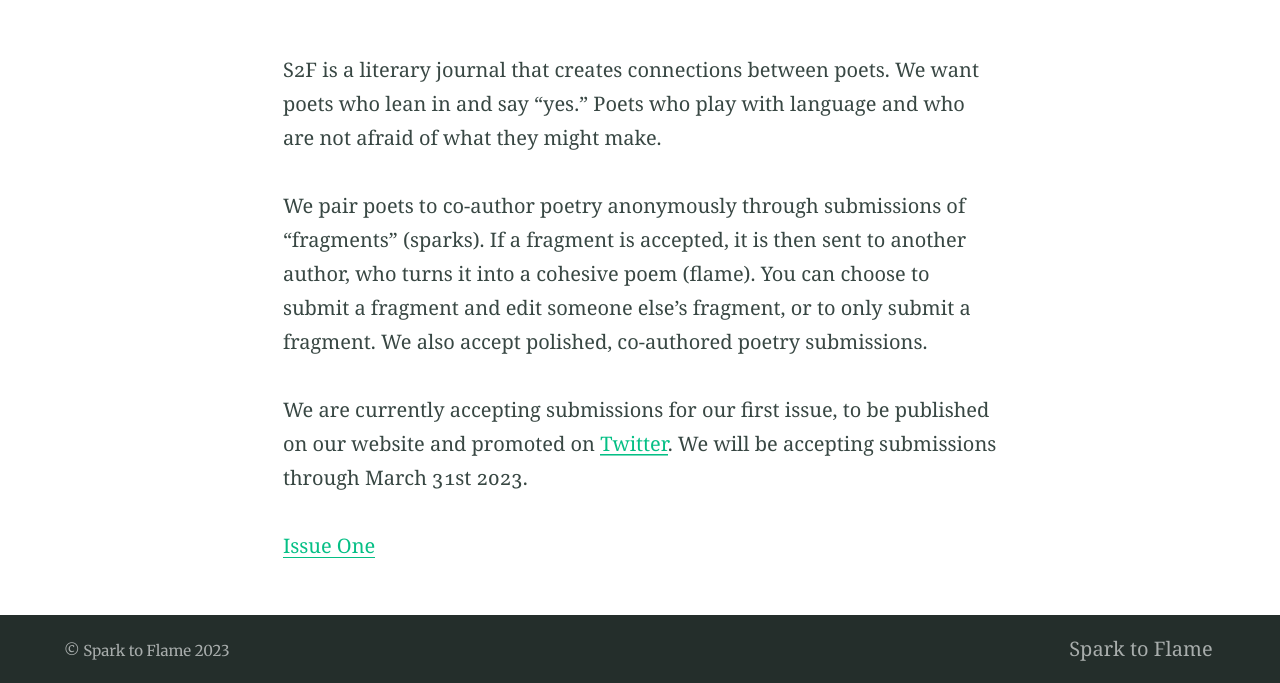
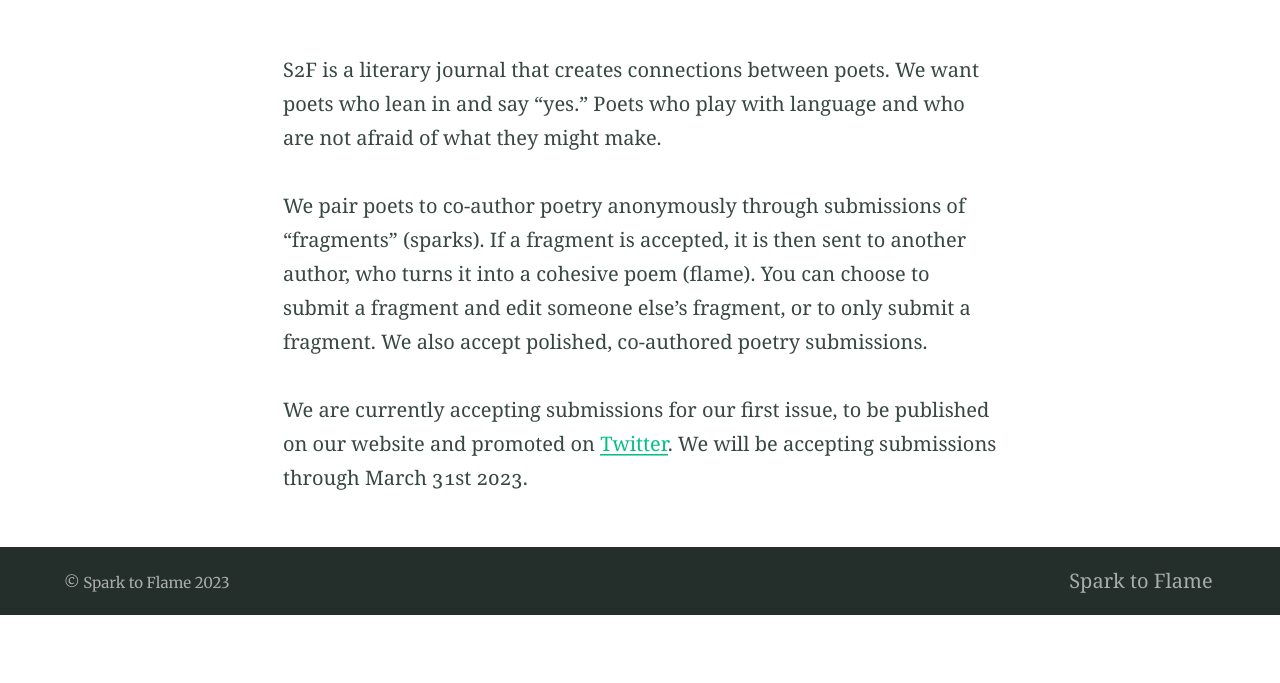
Before and after one commit to atmars77/atmars77.github.io, a Jekyll site: the page built from index.md, in a window 1280 px wide. Shown: the part 408-1091 px from the top of the page. Built offline with Jekyll 4.4.1, drawn with Linux system fonts in a browser that asks for light colours; after the commit the page ends 1023 px from its top, so only the background shows below that.

Commit message:
comment out issue one link in index

```diff
--- a/index.md
+++ b/index.md
@@ -15,7 +15,8 @@ We are currently accepting submissions for our first issue, to be published on o
 <!---{% include button.html text="Submit" icon="github" link="https://github.com/daviddarnes/alembic" color="#0366d6" %} {% include button.html text="Buy me a coffee ☕️" link="https://buymeacoffee.com/daviddarnes#support" color="#f68140" %} {% include button.html text="Tweet it" icon="twitter" link="https://twitter.com/intent/tweet/?url=https://alembic.darn.es&text=Alembic%20-%20A%20Jekyll%20boilerplate%20theme&via=DavidDarnes" color="#0d94e7" %} {% include button.html text="Install Alembic ⚗️" link="https://github.com/daviddarnes/alembic#installation" %}
 -->
 
-[Issue One](https://atmars77.github.io/assets/Issues/test_issueone.pdf)
+<!--[Issue One](https://atmars77.github.io/assets/Issues/test_issueone.pdf)
+-->
 
 <!---
 - Available as a **theme gem** and **GitHub Pages** theme
```
